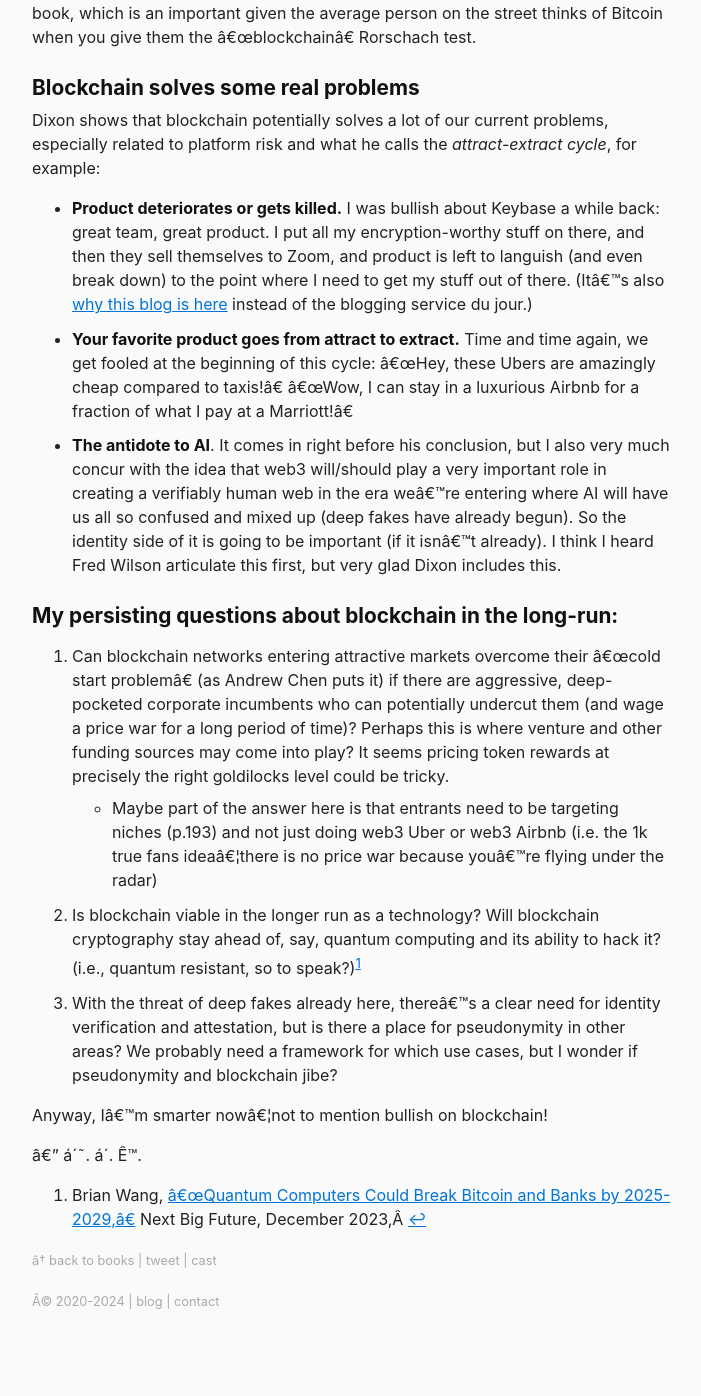
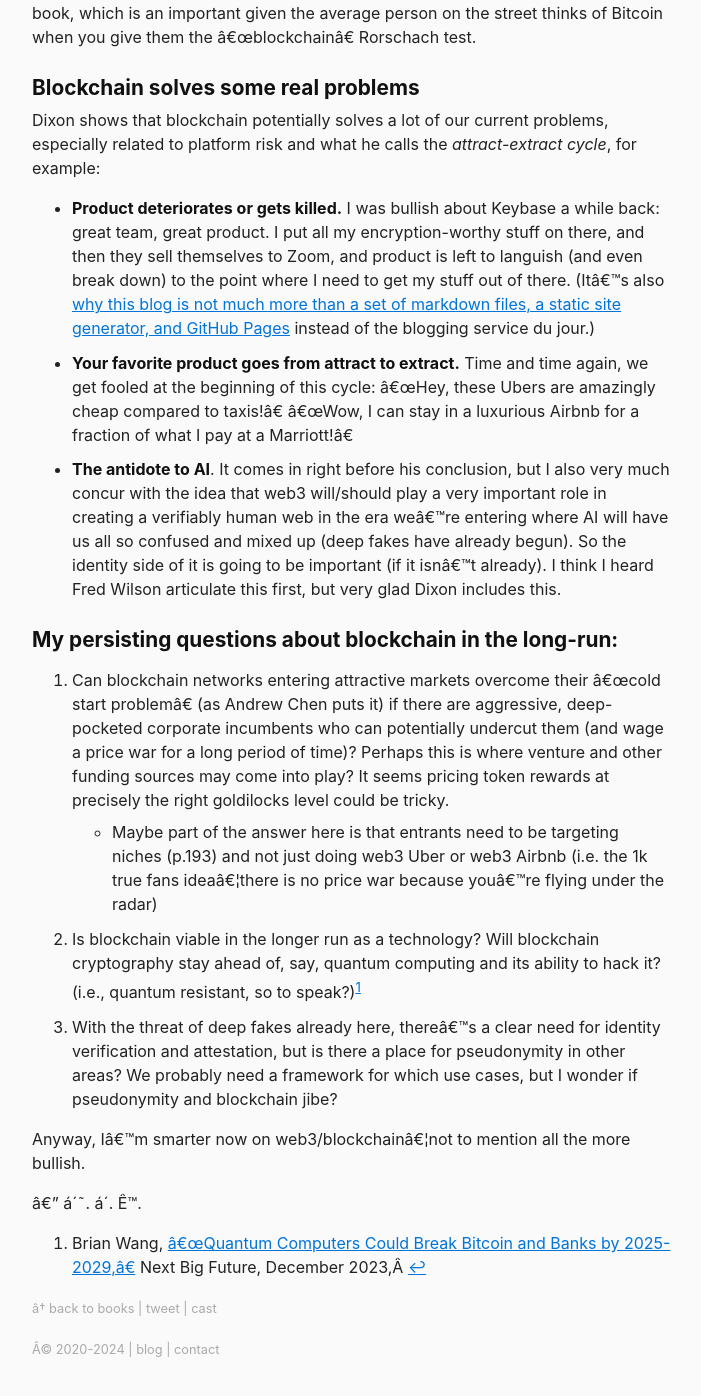
Before and after one commit to berensp/berensp.github.io, a Jekyll site: the page built from _bookreviews/read-write-own.md, in a window 1280 px wide and 1400 px high, scrolled down 719 px. Shown: the top 1396 px of the window, without its empty margins (288-989 px from the left). Built offline with Jekyll 4.4.1, drawn with Linux system fonts in a browser that asks for light colours; a script that is not in the unit is left out; before the commit the page ends 2071 px from its top, so only the background shows below that.

Commit message:
Update read-write-own.md

```diff
--- a/_bookreviews/read-write-own.md
+++ b/_bookreviews/read-write-own.md
@@ -4,7 +4,7 @@
 author: Chris Dixon
 category: Other Reviews
 finish_date: 2024-05-07
-book_url: https://www.google.com/books/edition/Read_Write_Own/rmvFEAAAQBAJ?hl=en&gbpv=0
+book_url: https://readwriteown.com/
 ogimage: bkreview_readwriteown.jpg
 ---
 Chris Dixon put together a great book, clearly the culmination of years of work and thinking. Which is the real value: a synthesis of computing history, how we got to where we are, and why and how blockchains can be useful to get us to where we want to go (given certain dynamics like "network effects driving take rates").
@@ -21,7 +21,7 @@
 
 ## Blockchain solves some real problems
 Dixon shows that blockchain potentially solves a lot of our current problems, especially related to platform risk and what he calls the *attract-extract cycle*, for example:
-- **Product deteriorates or gets killed.** I was bullish about Keybase a while back: great team, great product. I put all my encryption-worthy stuff on there, and then they sell themselves to Zoom, and product is left to languish (and even break down) to the point where I need to get my stuff out of there. (It's also [why this blog is here](/this-site.html) instead of the blogging service du jour.)
+- **Product deteriorates or gets killed.** I was bullish about Keybase a while back: great team, great product. I put all my encryption-worthy stuff on there, and then they sell themselves to Zoom, and product is left to languish (and even break down) to the point where I need to get my stuff out of there. (It's also [why this blog is not much more than a set of markdown files, a static site generator, and GitHub Pages](/this-site.html) instead of the blogging service du jour.)
 - **Your favorite product goes from attract to extract.** Time and time again, we get fooled at the beginning of this cycle: "Hey, these Ubers are amazingly cheap compared to taxis!" "Wow, I can stay in a luxurious Airbnb for a fraction of what I pay at a Marriott!"
 - **The antidote to AI**. It comes in right before his conclusion, but I also very much concur with the idea that web3 will/should play a very important role in creating a verifiably human web in the era we're entering where AI will have us all so confused and mixed up (deep fakes have already begun). So the identity side of it is going to be important (if it isn't already). I think I heard Fred Wilson articulate this first, but very glad Dixon includes this.
 
@@ -33,6 +33,6 @@
 
 [^1]: Brian Wang, ["Quantum Computers Could Break Bitcoin and Banks by 2025-2029,"](https://www.nextbigfuture.com/2023/12/quantum-computers-could-break-bitcoin-and-banks-by-2025-2029.html) Next Big Future, December 2023,
 
-Anyway, I'm smarter now...not to mention bullish on blockchain!
+Anyway, I'm smarter now on web3/blockchain...not to mention all the more bullish.
 
 — ᴘ. ᴍ. ʙ.
```
